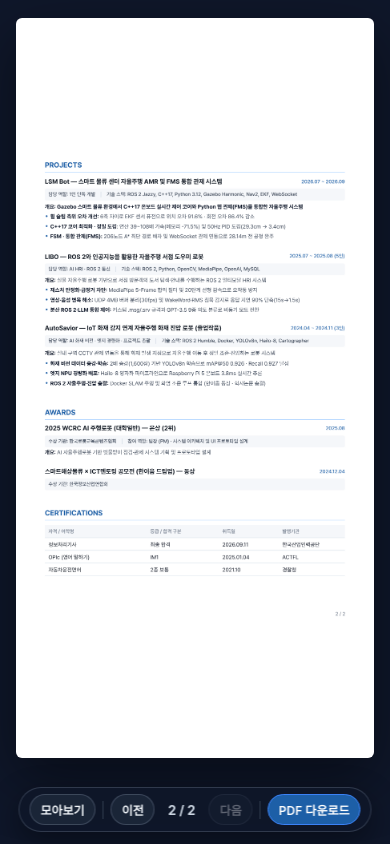
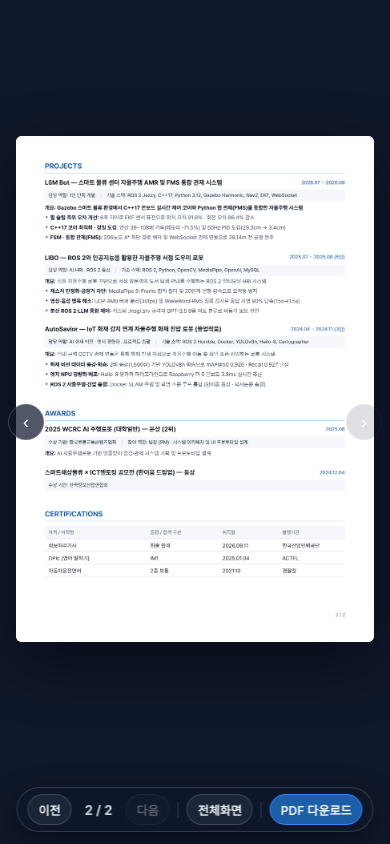
Before and after one commit to kimminsu0519/resume, a plain HTML site: page index.html in a window 390 px wide. Both pictures are taken after a click on the button "다음". Drawn offline with Linux system fonts and the light colour scheme.

Commit message:
feat: rebuild minimal unified PC/mobile resume viewer with native zoom, smart PC fullscreen, hotspots, and automated PDF pipeline

```diff
--- a/index.html
+++ b/index.html
@@ -15,45 +15,30 @@
   <style>
     * { box-sizing: border-box; margin: 0; padding: 0; }
     html, body {
-      height: 100%;
+      width: 100%;
+      min-height: 100dvh;
       background: #0f172a;
       color: #f8fafc;
       font-family: 'Pretendard', -apple-system, BlinkMacSystemFont, 'Segoe UI', Roboto, sans-serif;
       -webkit-font-smoothing: antialiased;
     }
-    body.ppt-view {
-      overflow: hidden;
-      display: flex;
-      flex-direction: column;
-      align-items: center;
-      justify-content: center;
-    }
-    body.overview-mode {
-      overflow-y: auto;
-      padding: 28px 16px 104px;
-    }
 
     .stage {
       width: 100%;
-      height: 100%;
+      min-height: 100dvh;
       display: flex;
       align-items: center;
       justify-content: center;
-      padding: 18px 16px 86px;
-    }
-    body.overview-mode .stage {
-      height: auto;
-      flex-direction: column;
-      gap: 24px;
-      padding: 0;
+      padding: 16px 16px 84px;
+      touch-action: pan-x pan-y pinch-zoom;
     }
 
     .page-card {
       position: relative;
       display: none;
       aspect-ratio: 794 / 1123;
-      height: calc(100vh - 104px);
-      max-height: 100%;
+      height: calc(100dvh - 100px);
+      max-height: calc(100dvh - 100px);
       max-width: calc(100vw - 32px);
       width: auto;
       background: #ffffff;
@@ -61,16 +46,15 @@
       box-shadow: 0 20px 60px rgba(0, 0, 0, 0.45);
       overflow: hidden;
     }
-    .page-card.active { display: block; }
-    body.ppt-view .page-card { display: none; }
-    body.ppt-view .page-card.active { display: block; }
-    body.overview-mode .page-card {
+    .page-card.active {
       display: block;
-      height: auto;
-      width: min(860px, 100%);
-      max-height: none;
-      cursor: pointer;
+      animation: fadeSlide 0.2s ease;
     }
+    @keyframes fadeSlide {
+      from { opacity: 0; transform: translateY(6px); }
+      to { opacity: 1; transform: translateY(0); }
+    }
+
     .page-card img {
       display: block;
       width: 100%;
@@ -80,7 +64,7 @@
       -webkit-user-drag: none;
     }
 
-    /* Transparent clickable link hotspots */
+    /* Transparent clickable hotspots locked inside .page-card */
     .hotspot {
       position: absolute;
       display: block;
@@ -89,22 +73,48 @@
       transition: background 0.15s ease, box-shadow 0.15s ease;
       cursor: pointer;
       z-index: 5;
+      -webkit-tap-highlight-color: rgba(29, 95, 167, 0.2);
     }
-    .hotspot:hover {
+    .hotspot:hover, .hotspot:active {
       background: rgba(29, 95, 167, 0.12);
       box-shadow: 0 0 0 1.5px rgba(29, 95, 167, 0.45);
     }
 
-    /* Bottom HUD */
+    /* Side arrows */
+    .side-arrow {
+      position: fixed;
+      top: 50%;
+      transform: translateY(-50%);
+      width: 44px;
+      height: 44px;
+      border-radius: 50%;
+      border: 1px solid rgba(148, 163, 184, 0.3);
+      background: rgba(15, 23, 42, 0.72);
+      color: #f8fafc;
+      font-size: 22px;
+      line-height: 1;
+      cursor: pointer;
+      display: flex;
+      align-items: center;
+      justify-content: center;
+      transition: background 0.15s ease, opacity 0.2s ease;
+      z-index: 40;
+    }
+    .side-arrow:hover { background: rgba(30, 41, 59, 0.95); }
+    .side-arrow:disabled { opacity: 0.18; cursor: not-allowed; }
+    .side-arrow.left { left: 18px; }
+    .side-arrow.right { right: 18px; }
+
+    /* Bottom Floating HUD */
     .hud {
       position: fixed;
-      bottom: 20px;
+      bottom: 18px;
       left: 50%;
       transform: translateX(-50%);
       display: flex;
       align-items: center;
       gap: 8px;
-      padding: 8px 14px;
+      padding: 7px 13px;
       background: rgba(15, 23, 42, 0.88);
       backdrop-filter: blur(12px);
       border: 1px solid rgba(148, 163, 184, 0.25);
@@ -112,6 +122,7 @@
       box-shadow: 0 10px 30px rgba(0, 0, 0, 0.4);
       z-index: 50;
       white-space: nowrap;
+      transition: opacity 0.2s ease, transform 0.2s ease;
     }
     .hud button, .hud a.hud-btn {
       appearance: none;
@@ -120,7 +131,7 @@
       color: #f1f5f9;
       font-size: 13px;
       font-weight: 600;
-      padding: 7px 13px;
+      padding: 6px 13px;
       border-radius: 999px;
       cursor: pointer;
       text-decoration: none;
@@ -134,7 +145,7 @@
       border-color: rgba(148, 163, 184, 0.55);
     }
     .hud button:disabled {
-      opacity: 0.35;
+      opacity: 0.32;
       cursor: not-allowed;
     }
     .hud a.hud-pdf {
@@ -142,29 +153,52 @@
       border-color: #3b82f6;
       color: #ffffff;
     }
-    .hud a.hud-pdf:hover {
-      background: #2563eb;
-    }
+    .hud a.hud-pdf:hover { background: #2563eb; }
     .hud .counter {
       font-size: 13px;
       font-weight: 700;
       color: #cbd5e1;
       padding: 0 6px;
-      min-width: 44px;
+      min-width: 42px;
       text-align: center;
     }
     .hud .sep {
       width: 1px;
-      height: 18px;
+      height: 16px;
       background: rgba(148, 163, 184, 0.25);
       margin: 0 2px;
     }
+    .is-hidden { display: none !important; }
 
-    @media (max-width: 640px) {
+    /* Tap-to-hide HUD immersion mode */
+    body.hud-hidden .hud {
+      opacity: 0;
+      pointer-events: none;
+      transform: translate(-50%, 14px);
+    }
+    body.hud-hidden .side-arrow {
+      opacity: 0;
+      pointer-events: none;
+    }
+
+    @media (max-width: 768px) {
+      .stage { padding: 10px 8px 76px; }
+      .page-card {
+        width: calc(100vw - 16px);
+        height: auto;
+        max-height: calc(100dvh - 88px);
+      }
+      .side-arrow {
+        width: 36px;
+        height: 36px;
+        font-size: 18px;
+      }
+      .side-arrow.left { left: 8px; }
+      .side-arrow.right { right: 8px; }
       .hud {
         bottom: 12px;
         padding: 6px 10px;
-        gap: 5px;
+        gap: 6px;
       }
       .hud button, .hud a.hud-btn {
         font-size: 12px;
@@ -173,92 +207,156 @@
     }
   </style>
 </head>
-<body class="ppt-view">
-  <main class="stage" id="stage">
-    <!-- Page 1 -->
-    <section class="page-card active" data-page="0">
-      <img src="./assets/resume_p1.png" alt="김민수 이력서 1페이지" />
-      <a class="hotspot" href="https://github.com/kimminsu0519" target="_blank" rel="noopener noreferrer" title="GitHub 프로필 열기"
-         style="left:15.9%; top:45.691%; width:18.559%; height:1.75%;"></a>
-      <a class="hotspot" href="https://kimminsu0519.github.io/pf" target="_blank" rel="noopener noreferrer" title="포트폴리오 열기"
-         style="left:15.9%; top:47.651%; width:18.557%; height:1.75%;"></a>
-      <a class="hotspot" href="mailto:ajferhcz153@gmail.com" title="이메일 보내기"
-         style="left:15.9%; top:41.772%; width:16.795%; height:1.75%;"></a>
-    </section>
+<body>
+  <main class="stage" id="stage"></main>
 
-    <!-- Page 2 -->
-    <section class="page-card" data-page="1">
-      <img src="./assets/resume_p2.png" alt="김민수 이력서 2페이지" />
-      <a class="hotspot" href="https://github.com/kimminsu0519/LSM_Bot" target="_blank" rel="noopener noreferrer" title="LSM Bot GitHub 열기"
-         style="left:7.719%; top:8.196%; width:7.518%; height:1.963%;"></a>
-      <a class="hotspot" href="https://github.com/kimminsu0519/ros-repo-1" target="_blank" rel="noopener noreferrer" title="LIBO GitHub 열기"
-         style="left:7.719%; top:23.073%; width:4.551%; height:1.963%;"></a>
-    </section>
-  </main>
+  <button type="button" class="side-arrow left" id="sidePrev" aria-label="이전 페이지">‹</button>
+  <button type="button" class="side-arrow right" id="sideNext" aria-label="다음 페이지">›</button>
 
-  <nav class="hud" aria-label="이력서 탐색">
-    <button type="button" id="btnOverview">모아보기</button>
-    <span class="sep"></span>
+  <nav class="hud" id="hud" aria-label="이력서 탐색">
     <button type="button" id="btnPrev">이전</button>
     <span class="counter" id="counter">1 / 2</span>
     <button type="button" id="btnNext">다음</button>
+    <span class="sep" id="fsSep"></span>
+    <button type="button" id="btnFullscreen">전체화면</button>
     <span class="sep"></span>
     <a class="hud-btn hud-pdf" href="./assets/김민수_이력서.pdf" download="김민수_이력서.pdf">PDF 다운로드</a>
   </nav>
 
   <script>
-    const cards = Array.from(document.querySelectorAll('.page-card'));
-    const btnOverview = document.getElementById('btnOverview');
+    const PAGES_DATA = [{"index": 0, "img": "./assets/resume_p1.png", "alt": "김민수 이력서 1페이지", "hotspots": [{"label": "GitHub 프로필 열기", "uri": "https://github.com/kimminsu0519", "left": 15.9, "top": 45.691, "width": 18.559, "height": 1.75}, {"label": "포트폴리오 열기", "uri": "https://kimminsu0519.github.io/pf", "left": 15.9, "top": 47.651, "width": 18.557, "height": 1.75}, {"label": "이메일 보내기", "uri": "mailto:ajferhcz153@gmail.com", "left": 15.9, "top": 41.772, "width": 16.795, "height": 1.75}]}, {"index": 1, "img": "./assets/resume_p2.png", "alt": "김민수 이력서 2페이지", "hotspots": [{"label": "LSM Bot GitHub 열기", "uri": "https://github.com/kimminsu0519/LSM_Bot", "left": 7.719, "top": 8.196, "width": 7.518, "height": 1.963}, {"label": "LIBO GitHub 열기", "uri": "https://github.com/kimminsu0519/ros-repo-1", "left": 7.719, "top": 23.073, "width": 4.551, "height": 1.963}]}];
+
+    const stage = document.getElementById('stage');
     const btnPrev = document.getElementById('btnPrev');
     const btnNext = document.getElementById('btnNext');
+    const sidePrev = document.getElementById('sidePrev');
+    const sideNext = document.getElementById('sideNext');
+    const btnFullscreen = document.getElementById('btnFullscreen');
+    const fsSep = document.getElementById('fsSep');
     const counter = document.getElementById('counter');
+
     let current = 0;
-    let overview = false;
+
+    // Build page cards + transparent hotspots dynamically from build_resume.py data
+    const cards = PAGES_DATA.map((p, idx) => {
+      const sec = document.createElement('section');
+      sec.className = 'page-card' + (idx === 0 ? ' active' : '');
+      sec.dataset.page = String(idx);
+
+      const img = document.createElement('img');
+      img.src = p.img;
+      img.alt = p.alt || `김민수 이력서 ${idx + 1}페이지`;
+      sec.appendChild(img);
+
+      (p.hotspots || []).forEach((h) => {
+        const a = document.createElement('a');
+        a.className = 'hotspot';
+        a.href = h.uri;
+        if (!h.uri.startsWith('mailto:')) {
+          a.target = '_blank';
+          a.rel = 'noopener noreferrer';
+        }
+        a.title = h.label || h.uri;
+        a.setAttribute('aria-label', h.label || h.uri);
+        a.style.left = `${h.left}%`;
+        a.style.top = `${h.top}%`;
+        a.style.width = `${h.width}%`;
+        a.style.height = `${h.height}%`;
+        sec.appendChild(a);
+      });
+
+      stage.appendChild(sec);
+      return sec;
+    });
 
     function render() {
       cards.forEach((c, i) => c.classList.toggle('active', i === current));
       counter.textContent = `${current + 1} / ${cards.length}`;
-      btnPrev.disabled = overview || current === 0;
-      btnNext.disabled = overview || current === cards.length - 1;
-      btnOverview.textContent = overview ? '슬라이드 보기' : '모아보기';
+      const prevDis = current === 0;
+      const nextDis = current === cards.length - 1;
+      btnPrev.disabled = prevDis;
+      btnNext.disabled = nextDis;
+      sidePrev.disabled = prevDis;
+      sideNext.disabled = nextDis;
     }
 
-    btnOverview.addEventListener('click', () => {
-      overview = !overview;
-      document.body.classList.toggle('overview-mode', overview);
-      document.body.classList.toggle('ppt-view', !overview);
-      window.scrollTo(0, 0);
-      render();
+    function goPrev() { if (current > 0) { current--; render(); } }
+    function goNext() { if (current < cards.length - 1) { current++; render(); } }
+
+    btnPrev.addEventListener('click', goPrev);
+    btnNext.addEventListener('click', goNext);
+    sidePrev.addEventListener('click', goPrev);
+    sideNext.addEventListener('click', goNext);
+
+    // Keyboard: Left / Right arrow ONLY (Space intentionally disabled)
+    window.addEventListener('keydown', (e) => {
+      if (e.key === 'ArrowRight') goNext();
+      else if (e.key === 'ArrowLeft') goPrev();
     });
 
-    btnPrev.addEventListener('click', () => {
-      if (current > 0) { current--; render(); }
+    // PC-only Fullscreen button: show ONLY when NOT in fullscreen (hidden on mobile & when fullscreen is active)
+    const isCoarsePointer = window.matchMedia && window.matchMedia('(pointer: coarse)').matches;
+    const canFullscreen = !isCoarsePointer && Boolean(document.documentElement.requestFullscreen);
+
+    function syncFullscreenButton() {
+      const isFs = Boolean(document.fullscreenElement) ||
+        (Math.abs(window.innerHeight - screen.height) <= 2 && Math.abs(window.innerWidth - screen.width) <= 2);
+      const showBtn = canFullscreen && !isFs;
+      btnFullscreen.classList.toggle('is-hidden', !showBtn);
+      fsSep.classList.toggle('is-hidden', !showBtn);
+    }
+
+    btnFullscreen.addEventListener('click', () => {
+      document.documentElement.requestFullscreen?.().catch(() => {});
     });
+    document.addEventListener('fullscreenchange', syncFullscreenButton);
+    window.addEventListener('resize', syncFullscreenButton);
+    syncFullscreenButton();
 
-    btnNext.addEventListener('click', () => {
-      if (current < cards.length - 1) { current++; render(); }
-    });
+    // Touch swipe (only single finger & unzoomed) + single tap HUD toggle
+    let touchStartX = 0;
+    let touchStartY = 0;
+    let touchMoved = false;
+    let multiTouch = false;
 
-    cards.forEach((c, i) => {
-      c.addEventListener('click', (e) => {
-        if (overview && !e.target.closest('a.hotspot')) {
-          overview = false;
-          current = i;
-          document.body.classList.remove('overview-mode');
-          document.body.classList.add('ppt-view');
-          window.scrollTo(0, 0);
-          render();
-        }
-      });
-    });
+    stage.addEventListener('touchstart', (e) => {
+      if (e.touches.length > 1) {
+        multiTouch = true;
+        return;
+      }
+      multiTouch = false;
+      touchMoved = false;
+      touchStartX = e.touches[0].clientX;
+      touchStartY = e.touches[0].clientY;
+    }, { passive: true });
 
-    window.addEventListener('keydown', (e) => {
-      if (overview) return;
-      if (e.key === 'ArrowRight' || e.key === 'PageDown' || e.key === ' ') {
-        if (current < cards.length - 1) { current++; render(); }
-      } else if (e.key === 'ArrowLeft' || e.key === 'PageUp') {
-        if (current > 0) { current--; render(); }
+    stage.addEventListener('touchmove', (e) => {
+      if (e.touches.length > 1) {
+        multiTouch = true;
+        return;
       }
+      const dx = Math.abs(e.touches[0].clientX - touchStartX);
+      const dy = Math.abs(e.touches[0].clientY - touchStartY);
+      if (dx > 10 || dy > 10) touchMoved = true;
+    }, { passive: true });
+
+    stage.addEventListener('touchend', (e) => {
+      if (multiTouch || e.changedTouches.length !== 1) return;
+      const scale = window.visualViewport ? window.visualViewport.scale : 1;
+      if (scale > 1.05) return; // Do not swipe pages while pinch-zoomed in
+
+      const dx = e.changedTouches[0].clientX - touchStartX;
+      const dy = e.changedTouches[0].clientY - touchStartY;
+      if (Math.abs(dx) > 48 && Math.abs(dx) > Math.abs(dy) * 1.3) {
+        if (dx < 0) goNext();
+        else goPrev();
+      }
+    }, { passive: true });
+
+    // Single tap / click on non-link area toggles HUD visibility
+    stage.addEventListener('click', (e) => {
+      if (e.target.closest('a.hotspot') || touchMoved) return;
+      document.body.classList.toggle('hud-hidden');
     });
 
     render();
```
Also changed, not shown: assets/hotspots.json (added, +56 -0 lines), assets/profile_photo.jpg (deleted), assets/resume_p1.png, 1 other file.
